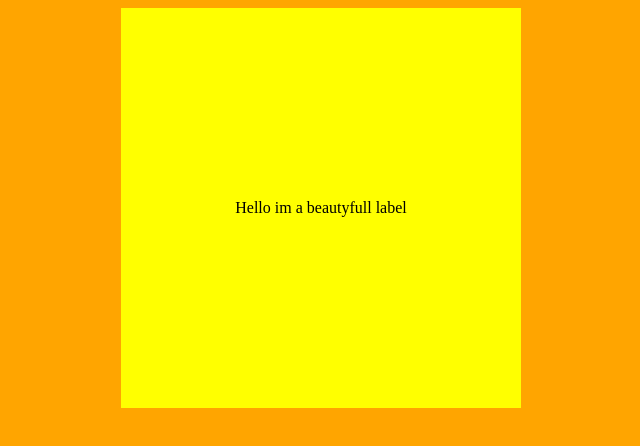
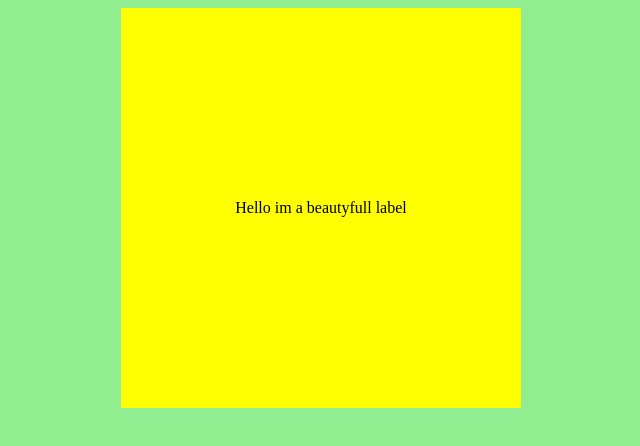
Before and after one commit to Vega0104/ghDistant, a plain HTML site: page index.html in a window 1280 px wide. Shown: the whole page, without its empty margins (319-959 px from the left). Drawn offline with Linux system fonts and the light colour scheme.

Commit message:
C'6: choix définitif de couleur de fond en vert

```diff
--- a/index.html
+++ b/index.html
@@ -5,7 +5,7 @@
     <meta name="viewport" content="width=device-width, initial-scale=1.0">
     <title>Document</title>
 </head>
-<body style="background-color: orange;">
+<body style="background-color: lightgreen;">
     <script src="const.js"></script>
     <script src="script.js"></script>
 </body>
```
